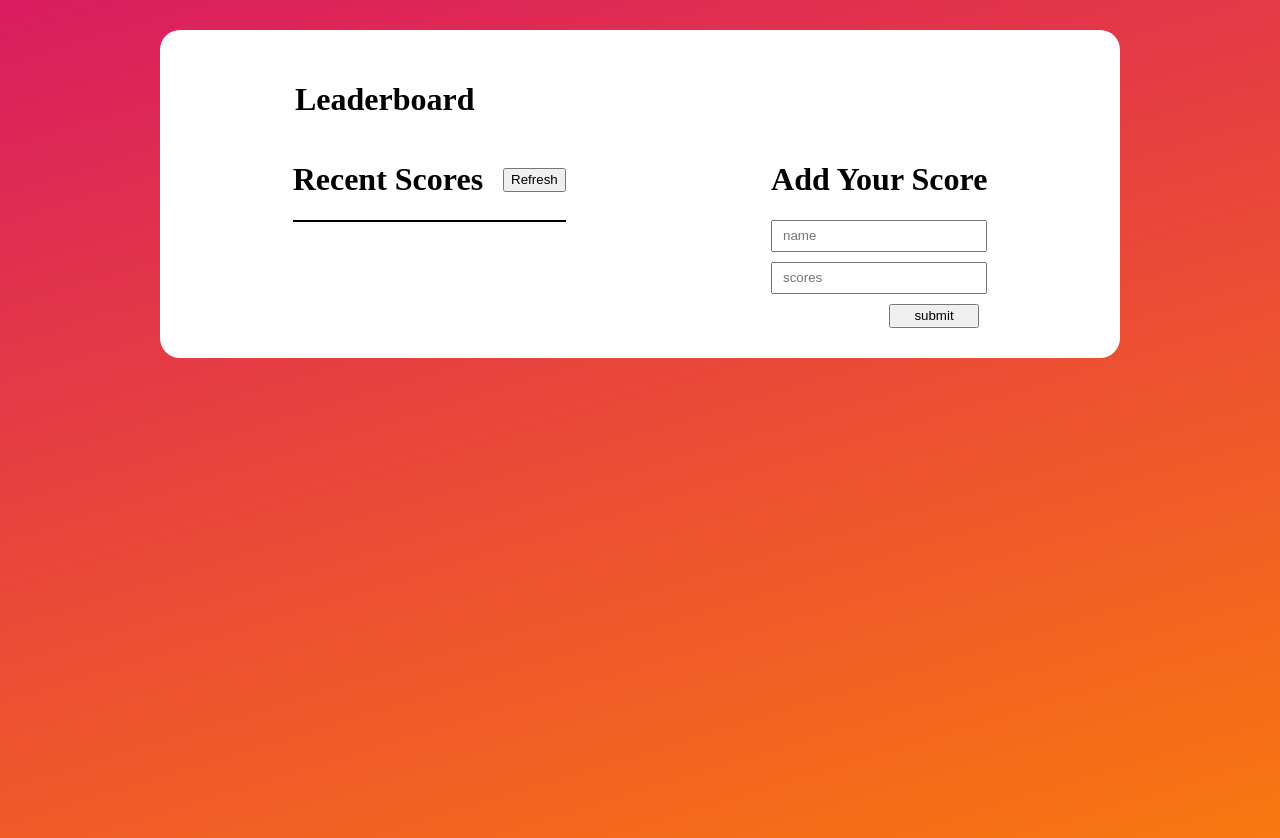
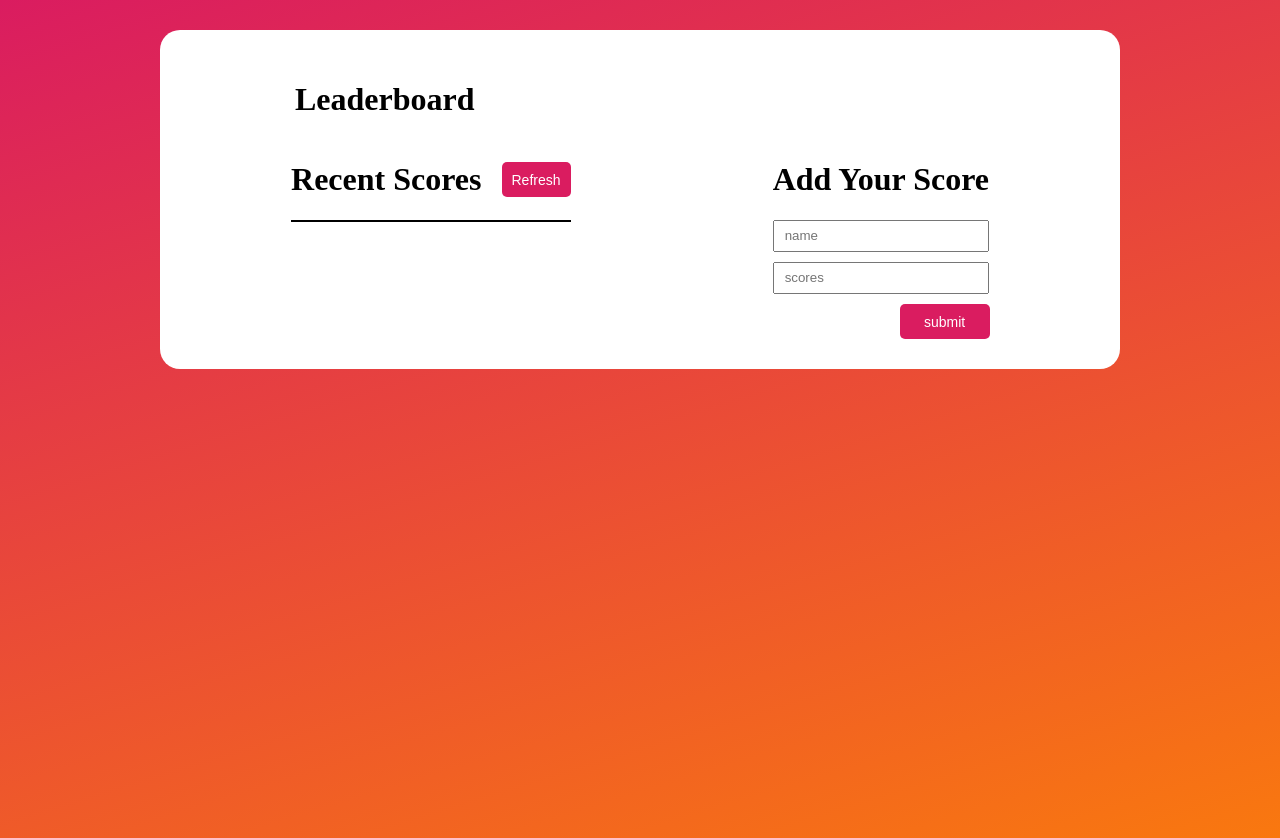
Before and after one commit to ctokoli/Leaderboard, a website built with webpack: page src/index.html in a window 1280 px wide. Built offline with nearby package versions, Linux system fonts and the light colour scheme; no server answers.

Commit message:
styled buttons

```diff
--- a/src/index.html
+++ b/src/index.html
@@ -14,7 +14,7 @@
             <div>
                 <div class="head">
                     <h1>Recent Scores</h1>
-                    <button class="refresh">Refresh</button>
+                    <button class="refresh btn">Refresh</button>
                 </div>
                 <div>
                     <table class="table">
@@ -27,7 +27,7 @@
                 <form id="form">
                     <input type="text" placeholder="name" id="name">
                     <input type="text" placeholder="scores" id="score">
-                    <button type="submit" class="submit">submit</button>
+                    <button type="submit" class="submit btn">submit</button>
                 </form>
             </div>
         </div>
--- a/src/styles/styles.css
+++ b/src/styles/styles.css
@@ -32,6 +32,19 @@ form {
 .refresh {
   height: 24px;
   margin-left: 20px;
+
+}
+
+.btn{
+  background: #da1c60;
+  font-size: 14px;
+    border: none;
+    color: white;
+    padding-top: 10px;
+    padding-bottom: 25px;
+    padding-right: 10px;
+    padding-left: 10px;
+    border-radius: 5px;
 }
 
 input[type="text"] {
@@ -44,7 +57,7 @@ input[type="text"] {
   height: 24px;
   width: 90px;
   position: relative;
-  left: 118px;
+  left: 127px;
 }
 
 .table {
```
